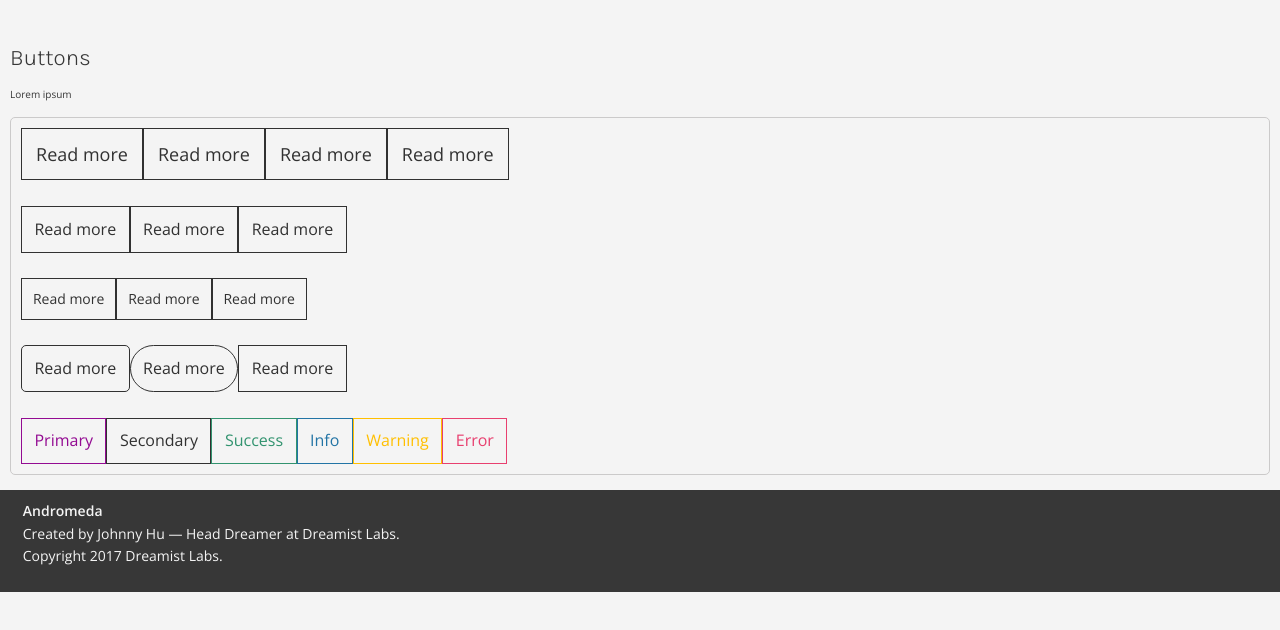
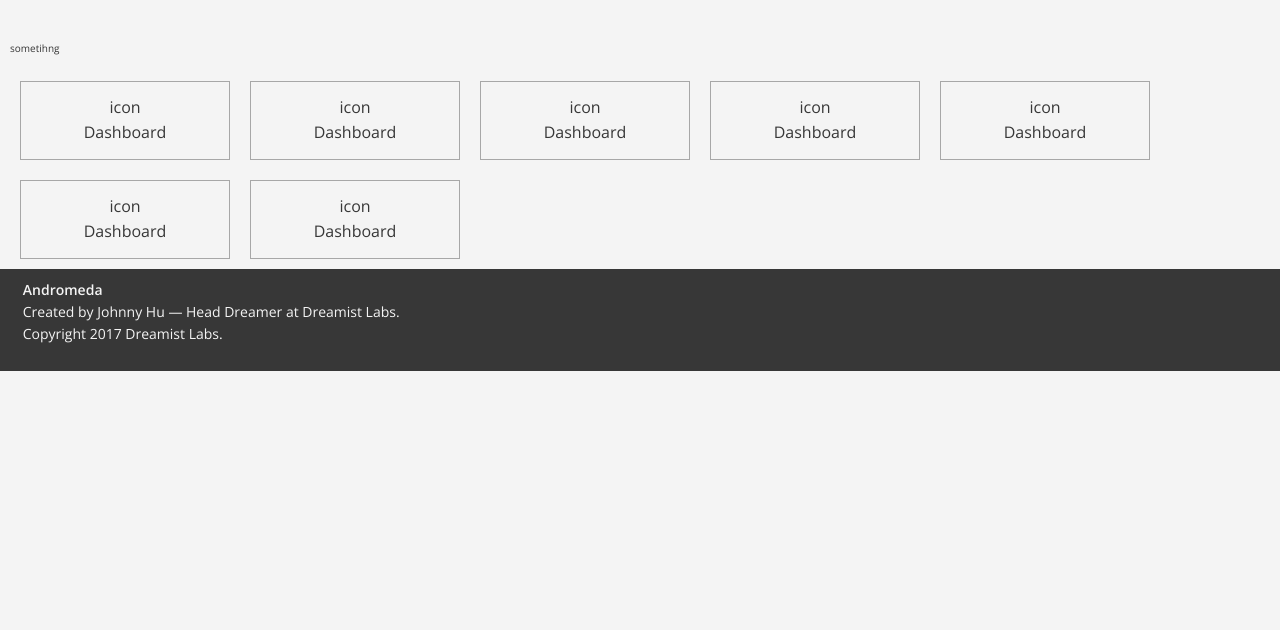
Before and after one commit to dreamistlabs/andromeda, a React (Create React App) app: page / in a window 1280 px wide. Shown: the top 630 px of the page. Built offline with nearby package versions, Linux system fonts and the light colour scheme.

Commit message:
Save progress on tiles

```diff
--- a/public/assets/stylesheets/andromeda.css
+++ b/public/assets/stylesheets/andromeda.css
@@ -1403,6 +1403,24 @@ hr {
   .card.card--vertical-split .card__col-right--fill {
     background-color: #a7a7a7; }
 
+/* thematic/defining variables */
+/* referential variables */
+.tileset {
+  display: flex;
+  flex-flow: row wrap;
+  width: 100%;
+  font-size: 1.6rem; }
+  .tileset .tileset__tile {
+    display: flex;
+    flex-flow: column nowrap;
+    align-items: center;
+    justify-content: space-between;
+    margin: 1rem;
+    padding: 0.8em;
+    width: 16.66667%;
+    height: 16.66667%;
+    border: 1px solid #a7a7a7; }
+
 @media screen and (min-width: 600px) {
   html {
     font-size: 10px; } }
--- a/src/components/App.jsx
+++ b/src/components/App.jsx
@@ -4,6 +4,7 @@ import React, { Component } from 'react';
 
 import Dashboard from '../components/Dashboard/Dashboard';
 import BaselinePage from '../pages/baseline';
+import TempButtonCode from '../pages/buttons-temp';
 // import GridSystemPage from '../pages/grid-system';
 import './app.css';
 
@@ -15,53 +16,49 @@ class App extends Component {
     return (
       <div className="App">
         <div className="container">
-          {/*<Dashboard component="Cards" />*/}
+        <div className="row">
+          <div className="col-lg-12">
+          <p> sometihng</p>
+          </div>
         </div>
 
-        <section className="docs section">
-          <div className="container">
-            <div className="section__header">
-              <h2 className="section__heading">Buttons</h2>
-              <p className="section__description"> Lorem ipsum</p>
+          {/*<Dashboard component="Cards" />*/}
+          {/*<Dashboard component="Buttons" />*/}
+
+          <div className="tileset">
+            <div className="tileset__tile">
+              <span>icon</span>
+              <span>Dashboard</span>
             </div>
-            <div className="docs card">
-              <div>
-                <button className="m31 btn btn--lg">Read more</button>
-                <div className="m31 btn btn--lg">Read more</div>
-                <input className="m31 btn btn--lg" type="submit" value="Read more"/>
-                <a href="" className="m31 btn btn--lg">Read more</a>
-              </div>
-              &nbsp;
-              <div className="section__example">
-                <button className="m31 btn">Read more</button>
-                <div className="m31 btn">Read more</div>
-                <input className="m31 btn" type="submit" value="Read more"/>
-              </div>
-              &nbsp;
-              <div>
-                <button className="m31 btn btn--sm">Read more</button>
-                <div className="m31 btn btn--sm">Read more</div>
-                <input className="m31 btn btn--sm" type="submit" value="Read more"/>
-              </div>
-              &nbsp;
-              <div>
-                <button className="m31 btn btn--round">Read more</button>
-                <div className="m31 btn btn--pill">Read more</div>
-                <input className="m31 btn btn--square" type="submit" value="Read more"/>
-              </div>
-              &nbsp;
-              <div>
-                <button className="m31 btn btn--primary">Primary</button>
-                <button className="m31 btn btn--secondary">Secondary</button>
-                <button className="m31 btn btn--success">Success</button>
-                <button className="m31 btn btn--info">Info</button>
-                <button className="m31 btn btn--warning">Warning</button>
-                <button className="m31 btn btn--error">Error</button>
-              </div>
+            <div className="tileset__tile">
+              <span>icon</span>
+              <span>Dashboard</span>
+            </div>
+            <div className="tileset__tile">
+              <span>icon</span>
+              <span>Dashboard</span>
+            </div>
+            <div className="tileset__tile">
+              <span>icon</span>
+              <span>Dashboard</span>
+            </div>
+            <div className="tileset__tile">
+              <span>icon</span>
+              <span>Dashboard</span>
+            </div>
+            <div className="tileset__tile">
+              <span>icon</span>
+              <span>Dashboard</span>
+            </div>
+            <div className="tileset__tile">
+              <span>icon</span>
+              <span>Dashboard</span>
             </div>
           </div>
-        </section>
+        </div>
 
+
+        {/*<TempButtonCode />*/}
         {/*<BaselinePage />*/}
         {/*<GridSystemPage />*/}
 
--- a/src/data/component-examples.data.js
+++ b/src/data/component-examples.data.js
@@ -1,5 +1,7 @@
-import CardDefault from './component-examples/card.default';
-import CardVerticalSplit from './component-examples/card.vertical-split';
+import CardDefault from './component-examples/card/card.default';
+import CardVerticalSplit from './component-examples/card/card.vertical-split';
+
+import ButtonBasics from './component-examples/button/button.basics';
 
 const ComponentExampleData = {
   Cards: {
--- /dev/null
+++ b/src/data/component-examples/button/button.basics.js
@@ -0,0 +1,13 @@
+const ButtonBasics =
+`<div class="card card--default">
+  <div class="card__header">
+    <h2 class="card__title">Card Title</h2>
+  </div>
+  <div class="card__content">
+    This is content.
+  </div>
+  <div class="card__footer">
+    <p>This is a footer</p>
+  </div>
+</div>`;
+export default ButtonBasics;
--- /dev/null
+++ b/src/pages/buttons-temp.jsx
@@ -0,0 +1,51 @@
+import React, { Component } from 'react';
+
+export default class TempButtonCode extends Component {
+  render(){
+    return (
+      <section className="docs section">
+          <div className="container">
+            <div className="section__header">
+              <h2 className="section__heading">Buttons</h2>
+              <p className="section__description"> Lorem ipsum</p>
+            </div>
+            <div className="docs card">
+              <div>
+                <button className="m31 btn btn--lg">Read more</button>
+                <div className="m31 btn btn--lg">Read more</div>
+                <input className="m31 btn btn--lg" type="submit" value="Read more"/>
+                <a href="" className="m31 btn btn--lg">Read more</a>
+              </div>
+              &nbsp;
+              <div className="section__example">
+                <button className="m31 btn">Read more</button>
+                <div className="m31 btn">Read more</div>
+                <input className="m31 btn" type="submit" value="Read more"/>
+              </div>
+              &nbsp;
+              <div>
+                <button className="m31 btn btn--sm">Read more</button>
+                <div className="m31 btn btn--sm">Read more</div>
+                <input className="m31 btn btn--sm" type="submit" value="Read more"/>
+              </div>
+              &nbsp;
+              <div>
+                <button className="m31 btn btn--round">Read more</button>
+                <div className="m31 btn btn--pill">Read more</div>
+                <input className="m31 btn btn--square" type="submit" value="Read more"/>
+              </div>
+              &nbsp;
+              <div>
+                <button className="m31 btn btn--primary">Primary</button>
+                <button className="m31 btn btn--secondary">Secondary</button>
+                <button className="m31 btn btn--success">Success</button>
+                <button className="m31 btn btn--info">Info</button>
+                <button className="m31 btn btn--warning">Warning</button>
+                <button className="m31 btn btn--error">Error</button>
+              </div>
+            </div>
+          </div>
+        </section>
+    );
+  }
+}
--- a/src/scss/andromeda.scss
+++ b/src/scss/andromeda.scss
@@ -122,6 +122,7 @@ $hd-desktop:      1800px;
 @import 'andromeda/utilities';
 @import 'andromeda/button';
 @import 'andromeda/card';
+@import 'andromeda/tileset';
 @import 'andromeda/media';
 
 @include for-tablet-portrait-up {
--- a/src/scss/andromeda/_button.scss
+++ b/src/scss/andromeda/_button.scss
@@ -30,7 +30,7 @@ $button-success-color:      $default-success-color;
 $button-secondary-color:    $default-color;
 $button-info-color:         $default-info-color;
 $button-warning-color:      $default-warning-color;
-$button-error-color:      $default-error-color;
+$button-error-color:        $default-error-color;
 
 $button-pill-radius:        $default-pill-radius;
 $button-round-radius:       $default-round-radius;
--- /dev/null
+++ b/src/scss/andromeda/_tileset.scss
@@ -0,0 +1,40 @@
+@import './variables';
+
+/* thematic/defining variables */
+$default-border-size:     1px;
+$default-border-style:    solid;
+
+$default-gray:            #a7a7a7;
+$default-gray-dark:       darken($default-gray, 20);
+$default-gray-light:      lighten($default-gray, 20);
+
+// spacing
+$default-margin:          1rem;
+$default-padding:         0.8em;
+
+/* referential variables */
+$tile-border-size:      $default-border-size;
+$tile-border-style:     $default-border-style;
+$tile-border-color:     $default-gray;
+$tile-fill-color:       $default-gray;
+$tile-margin-size:      $default-margin;
+$tile-padding-size:     $default-padding;
+
+.tileset {
+  display: flex;
+  flex-flow: row wrap;
+  width: 100%;
+  font-size: 1.6rem;
+
+  .tileset__tile {
+    display: flex;
+    flex-flow: column nowrap;
+    align-items: center;
+    justify-content: space-between;
+    margin: $tile-margin-size;
+    padding: $tile-padding-size;
+    width: 16.66667%;
+    height: 16.66667%;
+    border: $tile-border-size $tile-border-style $tile-border-color;
+  }
+}
```
Also changed, not shown: src/data/component-examples/button/button.sizes.js (added), src/data/component-examples/card/card.default.js (renamed from src/data/component-examples/card.default.js), src/data/component-examples/card/card.vertical-split.js (renamed from src/data/component-examples/card.vertical-split.js).
